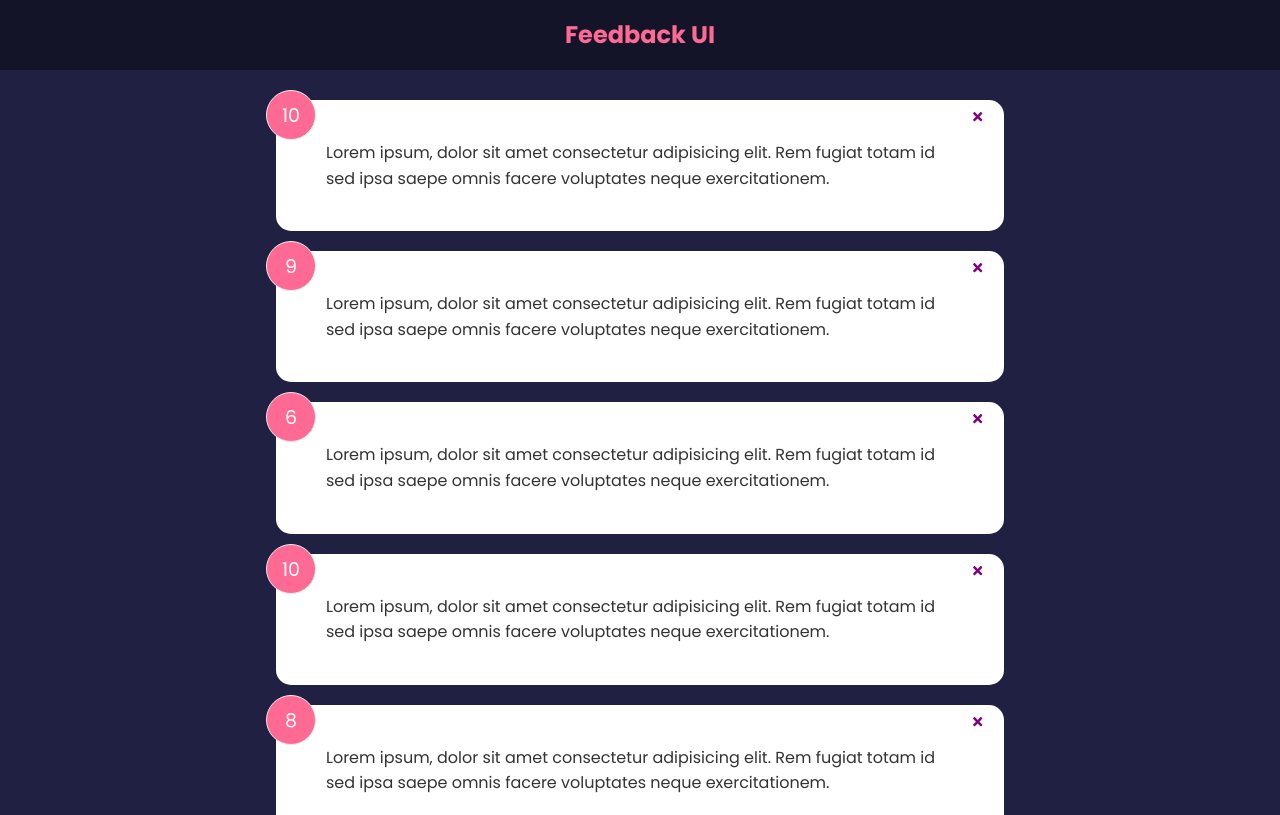
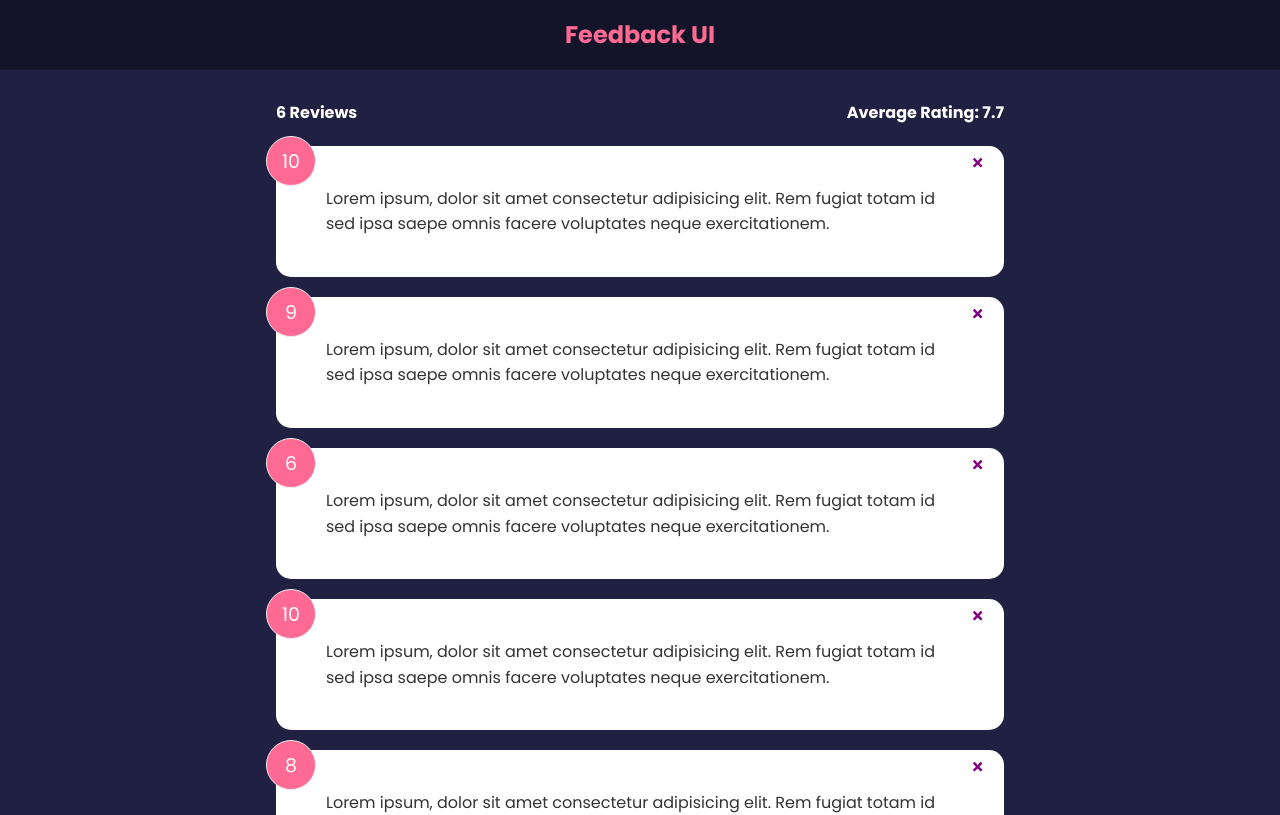
Before and after one commit to ruphert/ReactApps, a React (Create React App) app in the folder feedbacker/: page / in a window 1280 px wide. Shown: the top 815 px of the page. Built offline with nearby package versions, Linux system fonts and the light colour scheme.

Commit message:
created feedbackStats component

```diff
--- a/feedbacker/src/App.js
+++ b/feedbacker/src/App.js
@@ -2,6 +2,7 @@
 import Header from "./components/Header";
 import FeedbackList from "./components/FeedbackList";
 import feedbackData from "./data/FeedbackData";
+import FeedbackStats from "./components/FeedbackStats";
 
 function App() {
   const [feedback, setFeedback] = useState(feedbackData);
@@ -15,6 +16,7 @@
     <>
       <Header />
       <div className="container">
+        <FeedbackStats feedback={feedback} />
         <FeedbackList feedback={feedback} handleDelete={deleteFeedback} />
       </div>
     </>
--- /dev/null
+++ b/feedbacker/src/components/FeedbackStats.jsx
@@ -0,0 +1,18 @@
+import React from "react";
+
+function FeedbackStats({ feedback }) {
+  let average =
+    feedback.reduce((acc, cur) => {
+      return acc + cur.rating;
+    }, 0) / feedback.length;
+
+  average = average.toFixed(1).replace(/[.,]0$/, "");
+  return (
+    <div className="feedback-stats">
+      <h4>{feedback.length} Reviews</h4>
+      <h4>Average Rating: {isNaN(average) ? 0 : average}</h4>
+    </div>
+  );
+}
+
+export default FeedbackStats;
```
